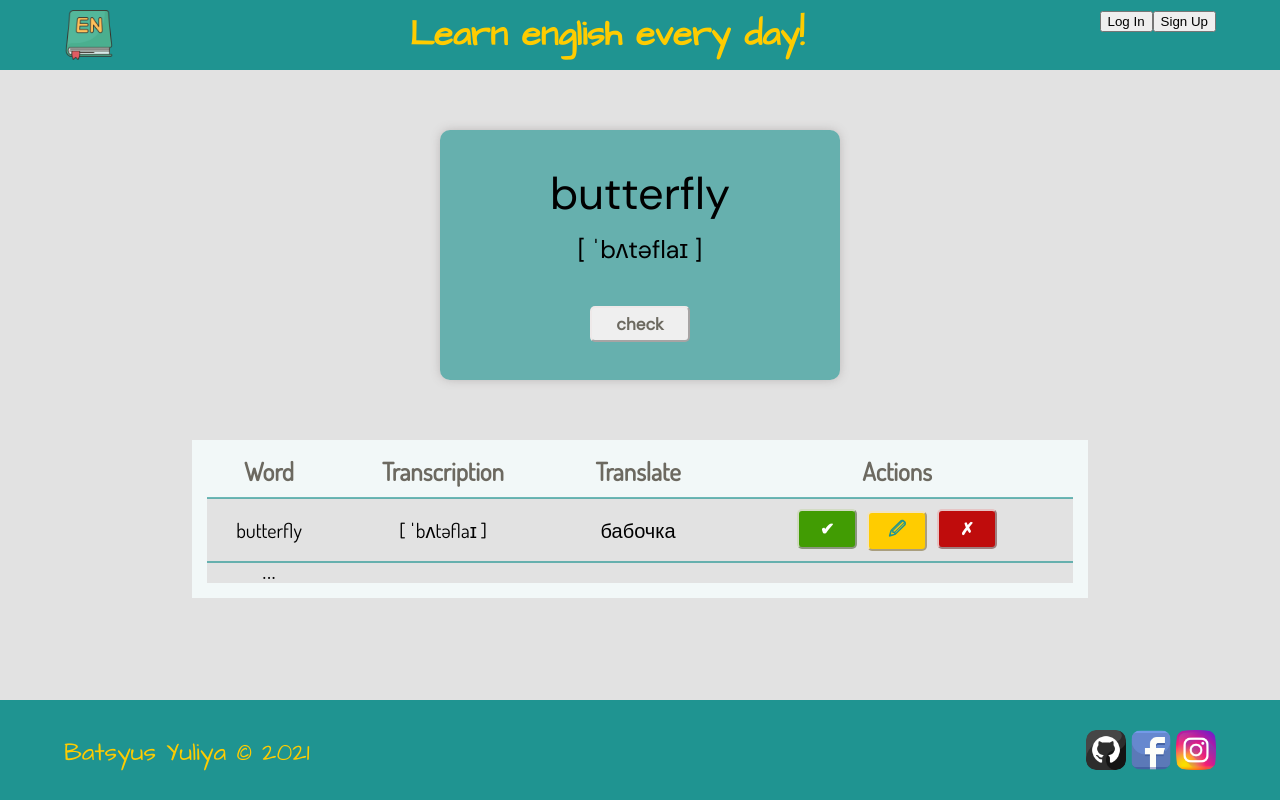
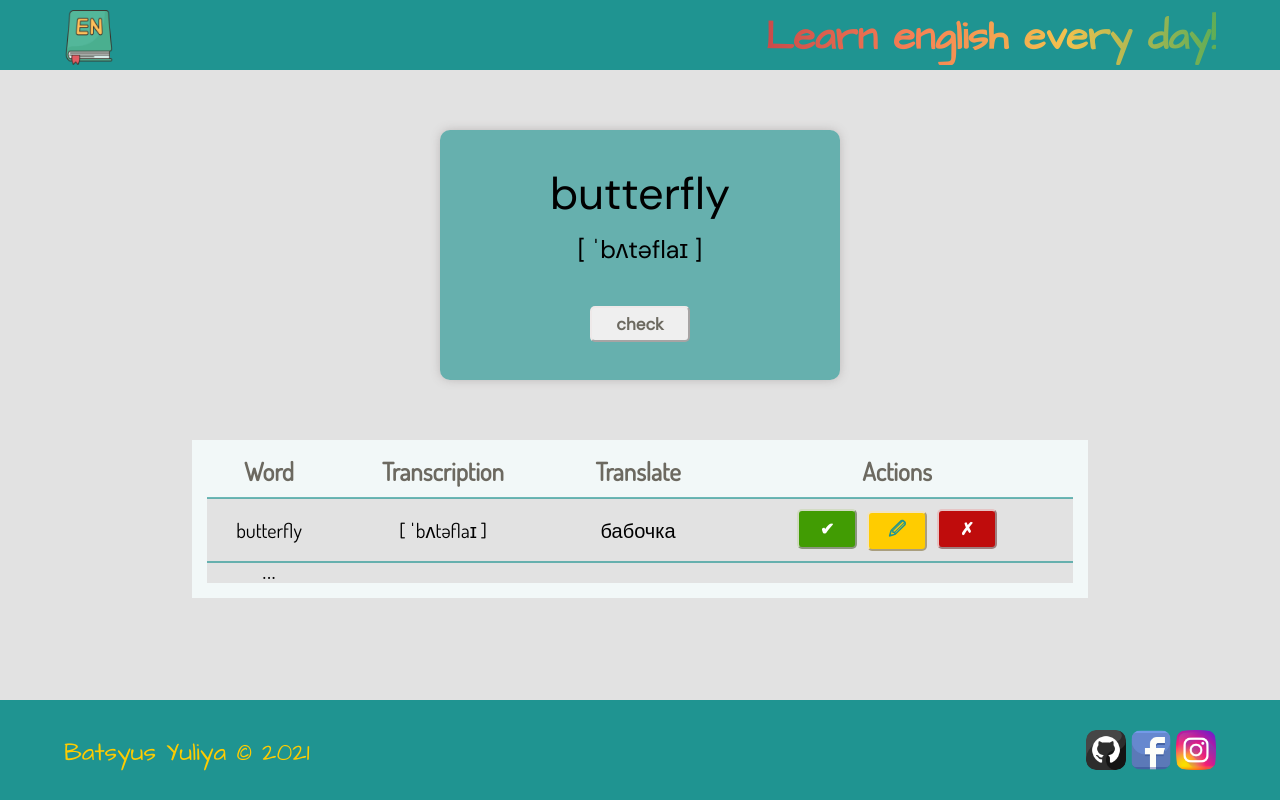
Before and after one commit to JBatsyus/english_cards, a React (Create React App) app in the folder card_eng/: page / in a window 1280 px wide. Built offline with nearby package versions, Linux system fonts and the light colour scheme.

Commit message:
коррекция header

```diff
--- a/card_eng/src/components/header/Header.scss
+++ b/card_eng/src/components/header/Header.scss
@@ -18,8 +18,17 @@
   }
   .header-text {
     font-family: ArchitectsDaughter-Regular;
-    font-size: 35px;
+    font-size: 40px;
     font-weight: bolder;
-    color: $color_yandex;
+    // color: $color_yandex;
+    background-image: linear-gradient(
+      90deg,
+      #c94a4a,
+      #f78154,
+      #f2c14e,
+      #5fad56
+    );
+    -webkit-background-clip: text;
+    -webkit-text-fill-color: transparent;
   }
 }
--- a/card_eng/src/components/header/index.jsx
+++ b/card_eng/src/components/header/index.jsx
@@ -7,10 +7,9 @@ const Header = () => {
       <div className="wrapper-header">
         <img className="logo_header" src={logo3} alt={"logo"} />
         <div className="header-text">Learn english every day!</div>
-        <div className="wrapper-btn">
-          <button>Log In</button>
-          <button>Sign Up</button>
-        </div>
+        {/* <div className="wrapper-menu">
+          здесь будет меню
+        </div> */}
       </div>
     </header>
   );
```
